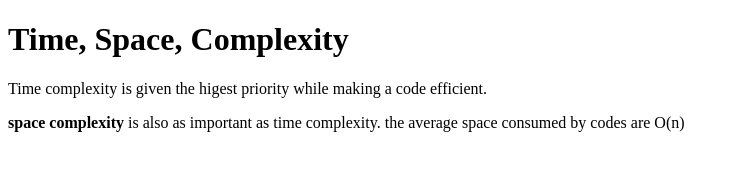
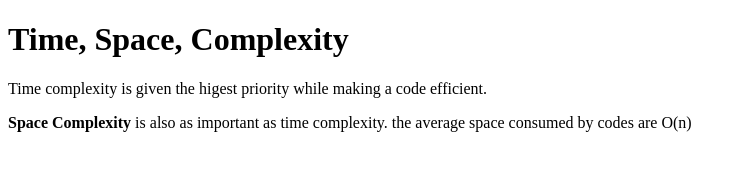
Before and after one commit to acciojob/time-and-space-complexity-Puneeth-Gaikwad-L, a website: page main.html in a window 1280 px wide. Shown: the full height of the page, 0-746 px from the left. Drawn offline with Linux system fonts and the light colour scheme.

Commit message:
created a submission

```diff
--- a/main.html
+++ b/main.html
@@ -9,7 +9,7 @@
 <body>
 	 <h1>Time, Space, Complexity</h1>
     <p>Time complexity is given the higest priority while making a code efficient.</p>
-    <p><b>space complexity</b> is also as important as time complexity. the average space consumed by codes are O(n)</p>
+    <p><b>Space Complexity</b> is also as important as time complexity. the average space consumed by codes are O(n)</p>
 	<!-- the entire body must be written by student -->
     <script type="text/javascript" src="./script.js">
 </script>
```
